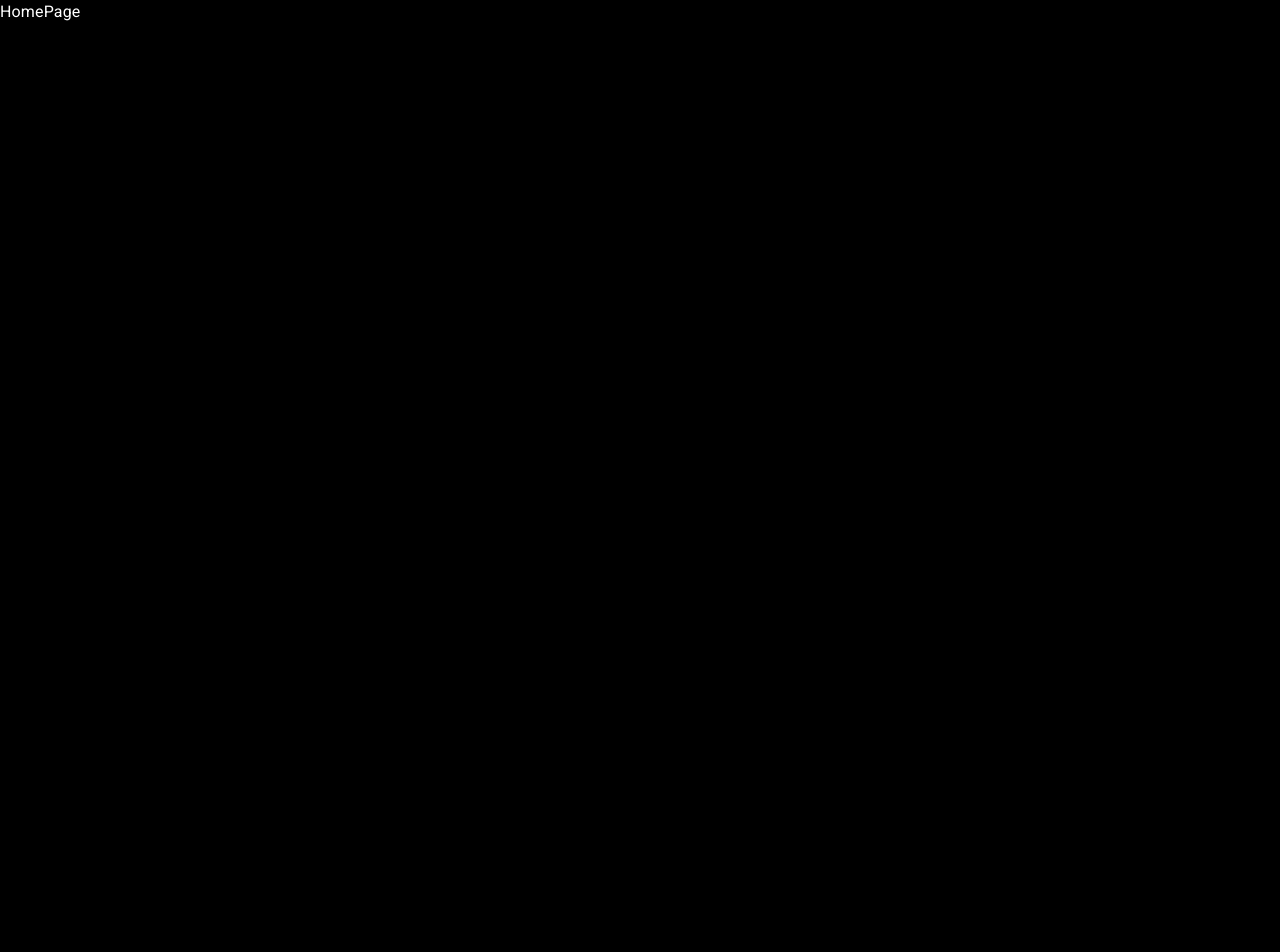
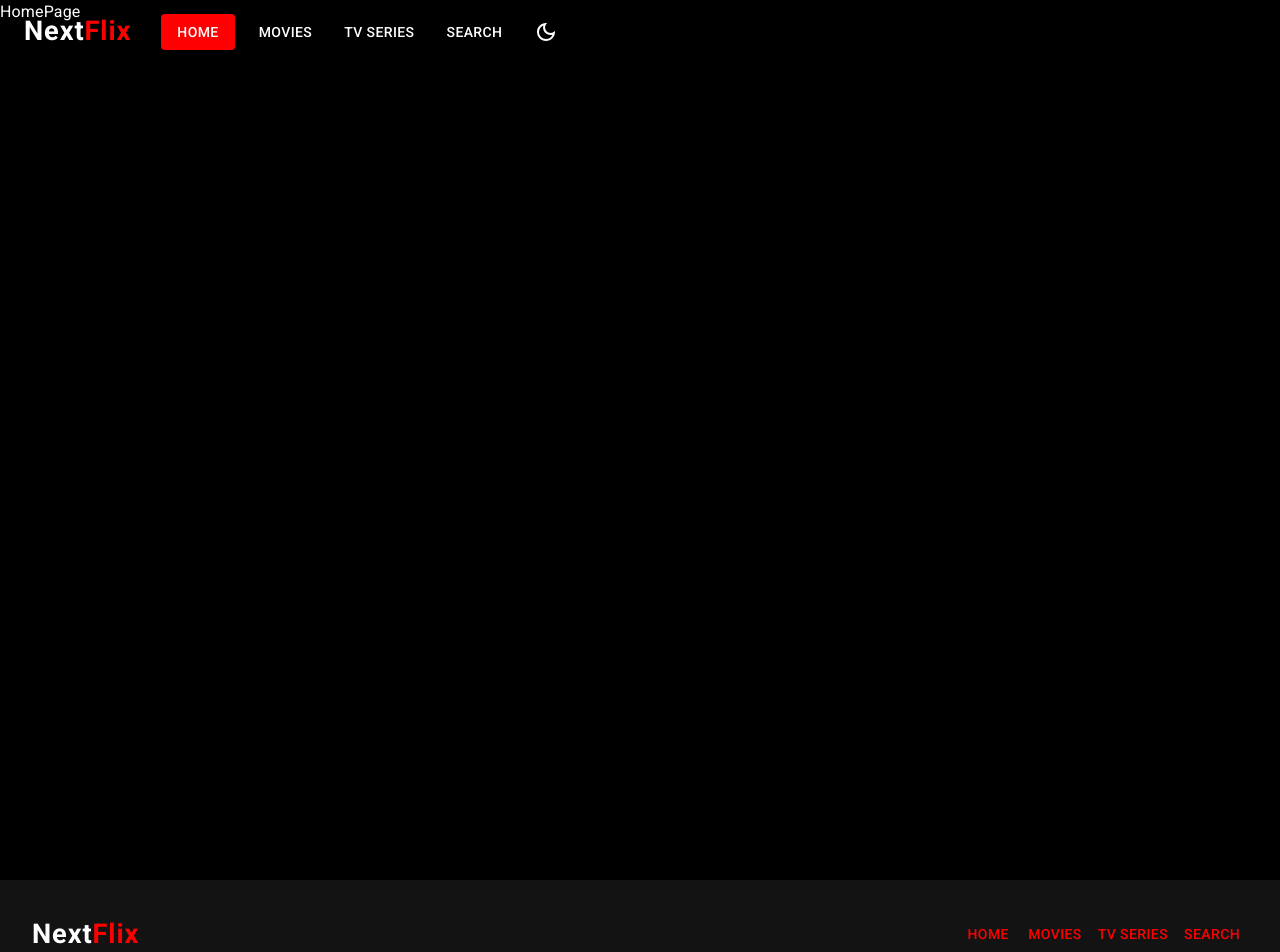
Before and after one commit to Will7e/movies-plus-app, a React (Create React App) app in the folder client/: page / in a window 1280 px wide. Shown: the top 952 px of the page. Before the commit the page ends 800 px from the top, so only its background shows below. Built offline with nearby package versions, Linux system fonts and the light colour scheme.

Commit message:
adding topbar menu, dark/light mode

```diff
--- a/client/src/components/common/Footer.jsx
+++ b/client/src/components/common/Footer.jsx
@@ -1,9 +1,30 @@
-import React from 'react'
+import React from "react";
+import Container from "./Container";
+import { Paper, Stack, Box, Button } from "@mui/material";
+import menuConfigs from "../../configs/menu.configs";
+import Logo from "./Logo";
 
-const Footer = () => {
+const Footer = ({theme}) => {
   return (
-    <div>Footer</div>
-  )
-}
+    <Container>
+      <Paper square={true} sx={{ backgroundImage: "unset", padding: "2rem" }}>
+        <Stack
+          alignItems="center"
+          justifyContent="space-between"
+          direction={{ xs: "column", md: "row" }}
+          sx={{ height: "max-content" }}
+        >
+          <Logo theme={theme} />
 
-export default Footer
+          <Box>
+            {menuConfigs.main.map((item, index) => (
+              <Button key={index}>{item.display}</Button>
+            ))}
+          </Box>
+        </Stack>
+      </Paper>
+    </Container>
+  );
+};
+
+export default Footer;
--- /dev/null
+++ b/client/src/components/common/LoadingLogo.jsx
@@ -0,0 +1,28 @@
+import React from "react";
+import {Box} from "@mui/material";
+import CircularProgress from "./CustomCircularProgress";
+import Logo from "./Logo";
+
+function LoadingLogo({theme}) {
+  return (
+    <>
+      <CircularProgress  />
+      <Box
+        sx={{
+          top: 0,
+          left: 0,
+          bottom: 0,
+          right: 0,
+          position: "absolute",
+          display: "flex",
+          alignItems: "center",
+          justifyContent: "center",
+        }}
+      >
+       <Logo theme={theme}/>
+      </Box>
+    </>
+  );
+}
+
+export default LoadingLogo;
--- a/client/src/components/common/Logo.jsx
+++ b/client/src/components/common/Logo.jsx
@@ -1,24 +1,9 @@
-import React from "react";
-import { Typography, useTheme, Box } from "@mui/material";
-import CircularProgress from "./CustomCircularProgress";
+import React from 'react'
+import {Typography} from "@mui/material"
 
-function Logo() {
-  const theme = useTheme();
+const Logo = ({theme}) => {
+
   return (
-    <>
-      <CircularProgress  />
-      <Box
-        sx={{
-          top: 0,
-          left: 0,
-          bottom: 0,
-          right: 0,
-          position: "absolute",
-          display: "flex",
-          alignItems: "center",
-          justifyContent: "center",
-        }}
-      >
     <Typography
     variant="caption"
     component="div"
@@ -36,9 +21,7 @@ function Logo() {
       </span>
     </div>
   </Typography>
-      </Box>
-    </>
-  );
+  )
 }
 
-export default Logo;
+export default Logo
--- a/client/src/components/common/PageWrapper.jsx
+++ b/client/src/components/common/PageWrapper.jsx
@@ -1,6 +1,6 @@
 import {useEffect} from 'react'
 import { useDispatch } from 'react-redux'
-import {setAppState} from "../../redux/features/appStateSlice"
+import {setAppState} from "../../redux/features/appStateSlice.js"
 
 
 
@@ -12,7 +12,7 @@ function PageWrapper({state,children}) {
       dispatch(setAppState(state))
     }, [dispatch, state])
 
-
+    console.log('state', state)
   return (
     children
   )
--- a/client/src/components/common/TopBar.jsx
+++ b/client/src/components/common/TopBar.jsx
@@ -1,9 +1,119 @@
-import React from 'react'
+import React, { cloneElement, useState } from "react";
+import { useSelector, useDispatch } from "react-redux";
+import MenuIcon from "@mui/icons-material/Menu";
+import DarkModeOutlinedIcon from "@mui/icons-material/DarkModeOutlined";
+import WbSunnyOutlinedIcon from "@mui/icons-material/WbSunnyOutlined";
+import {
+  AppBar,
+  Box,
+  Button,
+  Icon,
+  IconButton,
+  Stack,
+  Toolbar,
+  useScrollTrigger,
+  useTheme,
+} from "@mui/material";
+import menuConfigs from "../../configs/menu.configs";
+import { Link } from "react-router-dom";
+import { themeModes } from "../../configs/theme.configs";
+import { setAuthModalOpen } from "../../redux/features/authModalSlice";
+import { setThemeMode } from "../../redux/features/themeModeSlice";
+import Logo from "./Logo";
+
+const ScrollAppBar = ({ children, window }) => {
+  const { themeMode } = useSelector((state) => state.themeMode);
+
+  const trigger = useScrollTrigger({
+    disableHysteresis: true,
+    threshold: 50,
+    target: window ? window() : undefined,
+  });
+
+  return cloneElement(children, {
+    sx: {
+      color: trigger
+        ? "text.primary"
+        : themeMode === themeModes.dark
+        ? "primary.contrastText"
+        : "text.primary",
+      backgroundColor: trigger
+        ? "background.paper"
+        : themeMode === themeModes.dark
+        ? "transparent"
+        : "background.paper",
+    },
+  });
+};
 
 const TopBar = () => {
+  const { user } = useSelector((state) => state.user);
+  const { appState } = useSelector((state) => state.appState);
+  const { themeMode } = useSelector((state) => state.themeMode);
+  const dispatch = useDispatch();
+  const theme = useTheme();
+
+  const onSwitchTheme = () => {
+    const theme =
+      themeMode === themeModes.dark ? themeModes.light : themeModes.dark;
+    dispatch(setThemeMode(theme));
+  };
   return (
-    <div>TopBar</div>
-  )
-}
+    <>
+      <ScrollAppBar>
+        <AppBar elevation={0} sx={{ zIndex: 9999 }}>
+          <Toolbar
+            sx={{ alignItems: "center", justifyContent: "space-between" }}
+          >
+            <Stack direction="row" spacing={1} alignItems="center">
+              <IconButton
+                color="inherit"
+                sx={{ mr: 2, display: { md: "none" } }}
+              >
+                <MenuIcon />
+              </IconButton>
 
-export default TopBar
+              <Box sx={{ display: { xs: "inline-block", md: "none" } }}>
+                <Logo theme={theme} />
+              </Box>
+            </Stack>
+
+            <Box
+              flexGrow={1}
+              alignItems="center"
+              display={{ xs: "none", md: "flex" }}
+            >
+              <Box sx={{ marginRight: "30px" }}>
+                <Logo theme={theme} />
+              </Box>
+
+              {menuConfigs.main.map((item, index) => (
+                <Button
+                  key={index}
+                  sx={{
+                    color: appState.includes(item.state)
+                      ? "primary.contrastText"
+                      : "inherit",
+                    mr: 2,
+                  }}
+                  component={Link}
+                  to={item.path}
+                  variant={appState.includes(item.state) ? "contained" : "text"}
+                >
+                  {item.display}
+                </Button>
+              ))}
+
+              <IconButton sx={{ color: "inherit" }} onClick={onSwitchTheme}>
+                {themeMode === themeModes.dark && <DarkModeOutlinedIcon />}
+                {themeMode === themeModes.light && <WbSunnyOutlinedIcon />}
+              </IconButton>
+            </Box>
+          </Toolbar>
+        </AppBar>
+      </ScrollAppBar>
+    </>
+  );
+};
+
+export default TopBar;
--- a/client/src/components/layout/MainLayout.jsx
+++ b/client/src/components/layout/MainLayout.jsx
@@ -1,19 +1,24 @@
 import React from "react";
-import { Box } from "@mui/material";
+import { Box,useTheme } from "@mui/material";
 import { Outlet } from "react-router-dom";
 import GlobalLoading from "../common/GlobalLoading.jsx"
+import Footer from "../common/Footer.jsx";
+import TopBar from "../common/TopBar.jsx";
 
 function MainLayout() {
+  const theme = useTheme()
   return (
     <>
-      <GlobalLoading />
-      <Box display="flex" minHeight="100vh">
+      <GlobalLoading theme={theme} />
+      <Box display="flex"  minHeight="100vh">
+        <TopBar/>
         <Box component="main" flexGrow={1} overflow="hidden" minHeight="100vh">
           <Outlet />
         </Box>
 
 
       </Box>
+      <Footer theme={theme}/>
     </>
   );
 }
--- a/client/src/configs/menu.configs.js
+++ b/client/src/configs/menu.configs.js
@@ -1,61 +1,59 @@
-import HomeOutlinedIcon from "@mui/icons-material/HomeOutlined"
-import SlideshowOutlinedIcon from "@mui/icons-material/SlideshowOutlined"
-import LiveTvOutliedIcon from "@mui/icons-material/LiveTvOutlined"
-import FavoriteBorderOutlinedIcon from "@mui/icons-material/FavoriteBorderOutlined"
-import SearchOutlinedIcon from "@mui/icons-material/SearchOffOutlined"
-import RateReviewOutlinedIcon from "@mui/icons-material/RateReviewOutlined"
-import LockResetOutlinedIcon from "@mui/icons-material/LockResetOutlined"
-
+import HomeOutlinedIcon from "@mui/icons-material/HomeOutlined";
+import SlideshowOutlinedIcon from "@mui/icons-material/SlideshowOutlined";
+import LiveTvOutliedIcon from "@mui/icons-material/LiveTvOutlined";
+import FavoriteBorderOutlinedIcon from "@mui/icons-material/FavoriteBorderOutlined";
+import SearchOutlinedIcon from "@mui/icons-material/SearchOffOutlined";
+import RateReviewOutlinedIcon from "@mui/icons-material/RateReviewOutlined";
+import LockResetOutlinedIcon from "@mui/icons-material/LockResetOutlined";
 
 const main = [
   {
-        display:"home",
-        path:"/",
-        icon: <HomeOutlinedIcon/>,
-        state:"home"
+    display: "home",
+    path: "/",
+    icon: <HomeOutlinedIcon />,
+    state: "home",
   },
   {
-        display:"movies",
-        path:"/movie",
-        icon: <SlideshowOutlinedIcon/>,
-        state:"movie"
+    display: "movies",
+    path: "/movie",
+    icon: <SlideshowOutlinedIcon />,
+    state: "movie",
   },
   {
-        display:"tv series",
-        path:"/tv",
-        icon: <LiveTvOutliedIcon/>,
-        state:"tv"
+    display: "tv series",
+    path: "/tv",
+    icon: <LiveTvOutliedIcon />,
+    state: "tv",
   },
   {
-        display:"search",
-        path:"/search",
-        icon: <SearchOutlinedIcon/>,
-        state:"search"
-    }
-]
+    display: "search",
+    path: "/search",
+    icon: <SearchOutlinedIcon />,
+    state: "search",
+  },
+];
 
-const user =[
+const user = [
   {
-        display:"favorite",
-        path:"/favorites",
-        icon: <FavoriteBorderOutlinedIcon/>,
-        state:"favorite"
+    display: "favorite",
+    path: "/favorites",
+    icon: <FavoriteBorderOutlinedIcon />,
+    state: "favorite",
   },
   {
-        display:"reviews",
-        path:"/reviews",
-        icon: <RateReviewOutlinedIcon/>,
-        state:"reviews"
+    display: "reviews",
+    path: "/reviews",
+    icon: <RateReviewOutlinedIcon />,
+    state: "reviews",
   },
   {
-        display:"password update",
-        path:"/password-update",
-        icon: <LockResetOutlinedIcon/>,
-        state:"password.update"
-    }
-]
+    display: "password update",
+    path: "/password-update",
+    icon: <LockResetOutlinedIcon />,
+    state: "password.update",
+  },
+];
 
-
-const menuConfigs = {main,user};
+const menuConfigs = { main, user };
 
 export default menuConfigs;
--- a/client/src/configs/theme.configs.js
+++ b/client/src/configs/theme.configs.js
@@ -24,7 +24,7 @@ const themeConfigs ={
 
         } : {
             primary :{
-                main :"#ff00000",
+                main :"#ff0000",
             },
             secondary :{
                 main :"#f44336",
--- a/client/src/redux/features/appStateSlice.js
+++ b/client/src/redux/features/appStateSlice.js
@@ -1,18 +1,19 @@
-import { createSlice } from "@reduxjs/toolkit"
+import { createSlice } from "@reduxjs/toolkit";
 
 export const appStateSlice = createSlice({
-    name :"AppStateSlice",
-    initialState :{
-        appState:"",
-    },
-    reducers :{
-        setAppState :(state, action) =>{
-            state.themeMode = action.payload
-        }
+  name: "AppState",
+  initialState: {
+    appState: ""
+  },
+  reducers: {
+    setAppState: (state, action) => {
+      state.appState = action.payload;
     }
+  }
+});
 
-})
-
-export const {setAppState} = appStateSlice.actions
+export const {
+  setAppState
+} = appStateSlice.actions;
 
 export default appStateSlice.reducer;
--- a/client/src/routes/routes.js
+++ b/client/src/routes/routes.js
@@ -28,7 +28,7 @@ const routes = [
   {
     path: "person/:personId",
     element: <PersonDetail />,
-    state: "person",
+    state: "person.detail",
   },
   {
     path: "search",
```
Also changed, not shown: client/src/App.jsx (+4 -3 lines), client/src/components/common/GlobalLoading.jsx (+4 -6 lines). Lines whose indentation alone changed are shown as unchanged.
